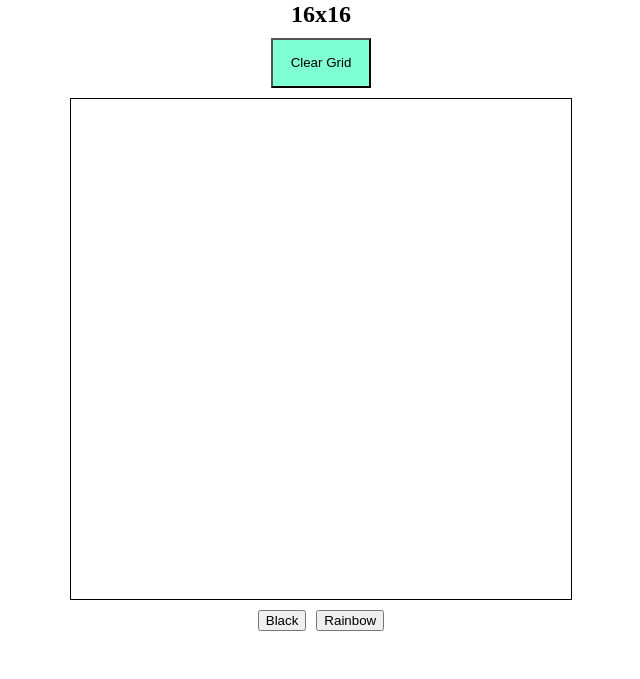
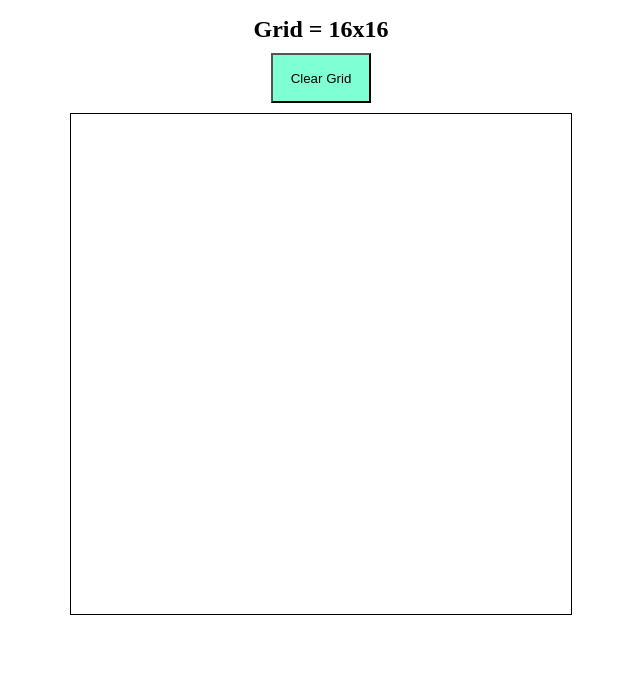
Before and after one commit to niles-c/odin-etch-a-sketch, a plain HTML site: page index.html in a window 1280 px wide. Shown: the part 137-816 px from the top of the page, without its empty margins (319-959 px from the left). Drawn offline with Linux system fonts and the light colour scheme.

Commit message:
Remove color buttons

```diff
--- a/script.js
+++ b/script.js
@@ -9,27 +9,6 @@ document.body.insertBefore(button, container);
 button.innerText = "Clear Grid";
 button.classList.add("clear-button");
 button.addEventListener("click", newGrid);
-
-// color buttons container
-const colorBtnContainer = document.createElement("div");
-document.body.appendChild(colorBtnContainer);
-colorBtnContainer.classList.add("color-btn-container");
-
-// black button
-const blackBtn = document.createElement("button");
-blackBtn.innerText = "Black";
-colorBtnContainer.appendChild(blackBtn);
-blackBtn.addEventListener("click", function () {
-  console.log("BLACK CLICKED!");
-});
-
-// rainbow button
-const rainbowBtn = document.createElement("button");
-rainbowBtn.innerText = "Rainbow";
-colorBtnContainer.appendChild(rainbowBtn);
-rainbowBtn.addEventListener("click", function () {
-  console.log("RAINBOW CLICKED!");
-});
 
 // grid display
 const h2 = document.createElement("h2");
@@ -47,11 +26,13 @@ function buildGrid(size) {
       div.classList.add("hover-black");
     });
   }
-  h2.innerText = `${size}x${size} `;
+  h2.innerText = `Grid = ${size}x${size} `;
 }
 
 // call to set default size of 16x16
 buildGrid(16);
+
+const divTest = document.querySelectorAll("div");
 
 // create new grid function
 function newGrid() {
--- a/style.css
+++ b/style.css
@@ -28,8 +28,3 @@ body {
 .grid-display {
   margin: 0px;
 }
-
-.color-btn-container {
-  display: flex;
-  gap: 10px;
-}
```
